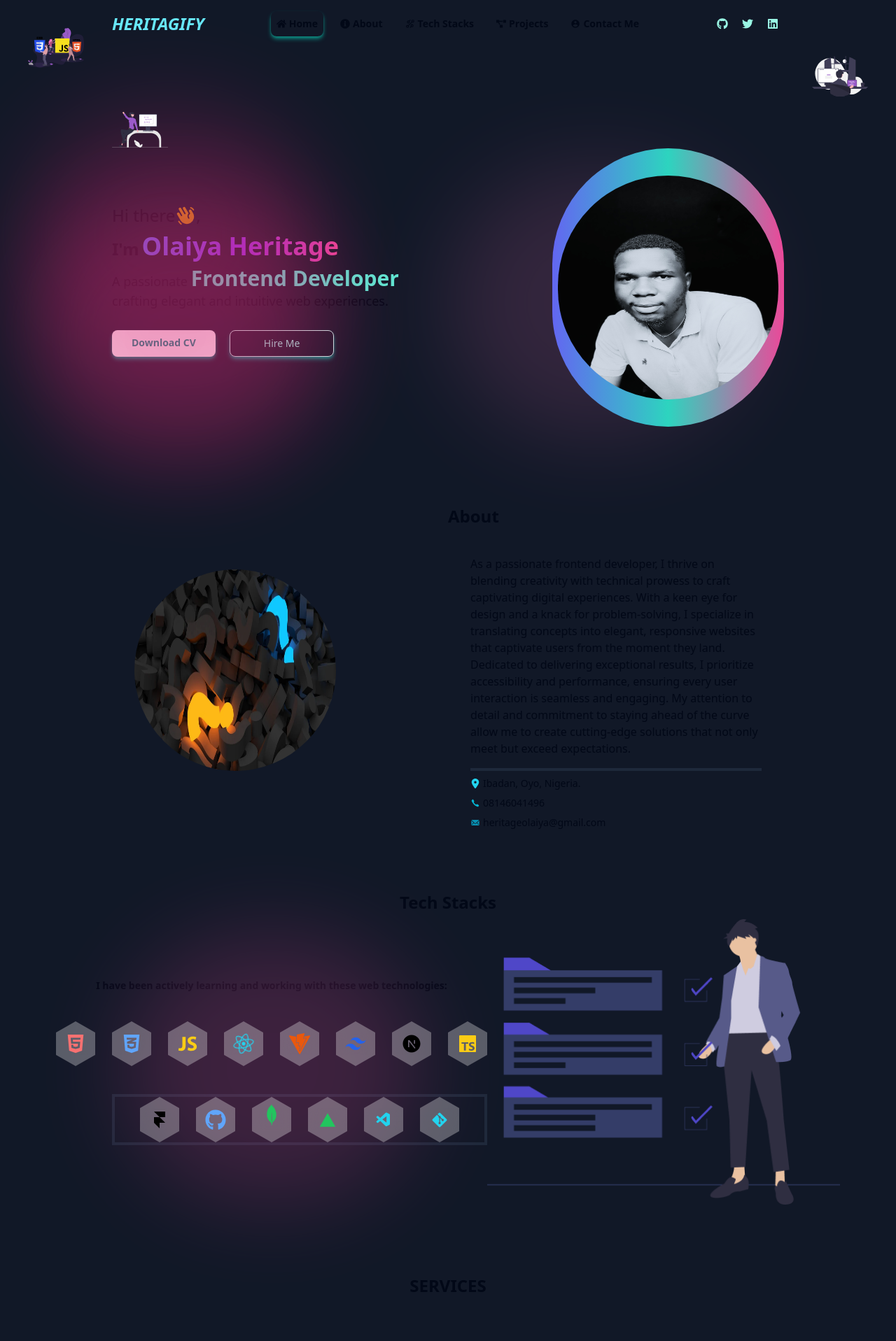
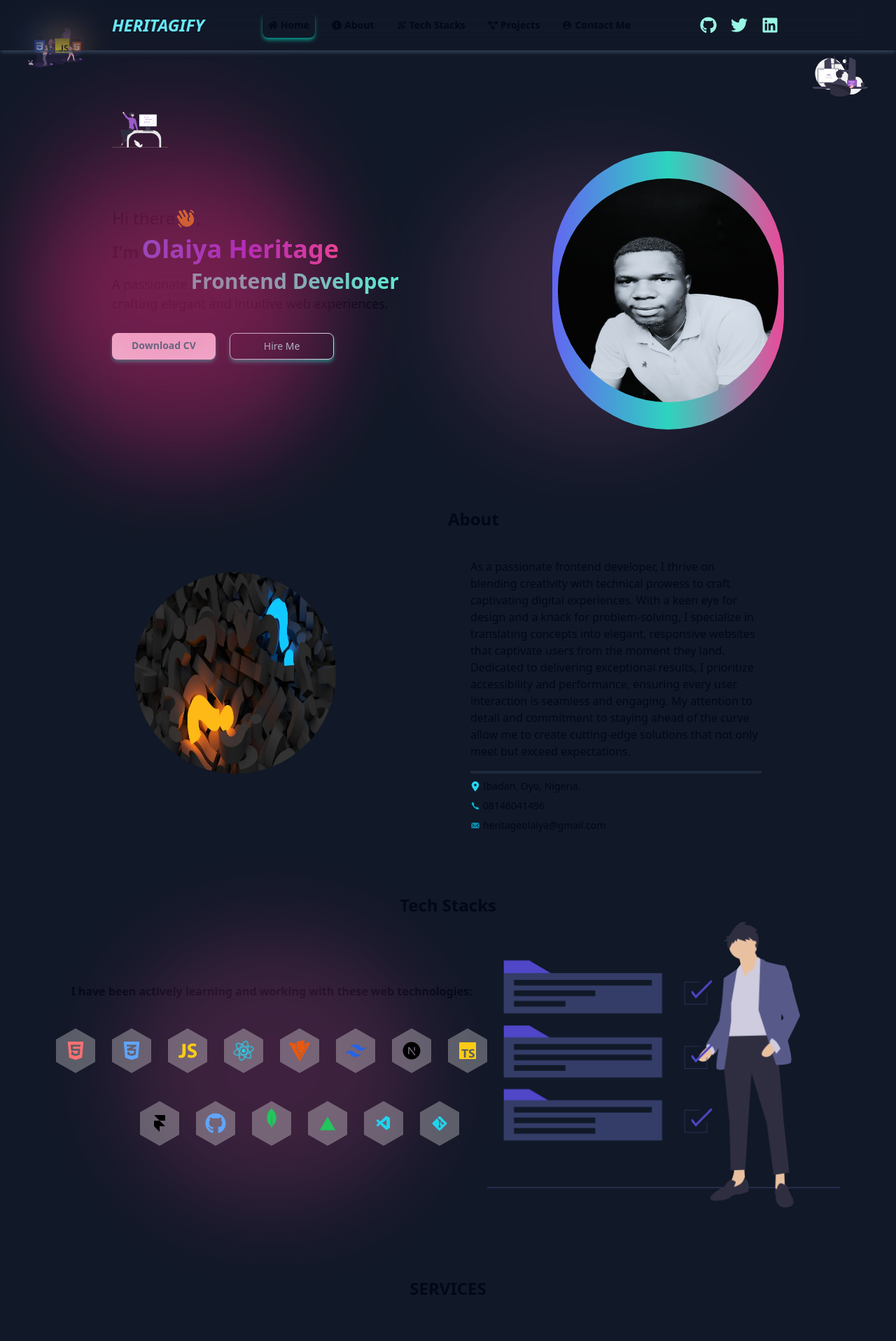
Before and after one commit to Heritagify/My-Portfolio, a Next.js app: page / in a window 1280 px wide. Shown: the top 1917 px of the page at 70% size. Built offline with nearby package versions, Linux system fonts and the light colour scheme.

Commit message:
techstack sorted

```diff
--- a/components/Navbar.tsx
+++ b/components/Navbar.tsx
@@ -14,7 +14,7 @@ export default function Navbar() {
   };
 
   return (
-    <div>
+    <div className="sticky top-0 left-0 right-0 z-50 backdrop-blur-xl shadow-md shadow-slate-700">
       <header className="flex justify-between mx-4 md:mx-36 p-4 md:p-4 items-center container-fluid py-3">
         <h1 className="italic text-cyan-300 font-semibold text-xl md:text-2xl">
           HERITAGIFY
@@ -53,13 +53,13 @@ export default function Navbar() {
 
         <div className="flex space-x-1">
           <button className="cursor-pointer p-2 rounded-lg text-teal-200">
-            <FaGithub />
+            <FaGithub  className="text-2xl"/>
           </button>
           <button className="cursor-pointer p-2 rounded-lg text-teal-200">
-            <FaTwitter />
+            <FaTwitter className="text-2xl"/>
           </button>
           <button className="cursor-pointer p-2 rounded-lg text-teal-200">
-            <FaLinkedin />
+            <FaLinkedin className="text-2xl" />
           </button>
         </div>
       </header>
--- a/components/TechStack.tsx
+++ b/components/TechStack.tsx
@@ -27,7 +27,7 @@ export default function TechStack() {
         </div>
         <div className="flex mx-20 justify-between items-center">
           <div className="space-y-10">
-          <center className="text-sm font-semibold">I have been actively learning and working with these web technologies:</center>
+          <center className="text-md font-semibold">I have been actively learning and working with these web technologies:</center>
             <div className="flex justify-center gap-6">
               <div  data-aos="flip-left"
                   className="group relative flex items-center justify-center hover:shadow-md hover:shadow-white hexagon">
@@ -36,82 +36,82 @@ export default function TechStack() {
                   HTML
                 </span>
               </div>
-              <div className="group relative flex items-center justify-center hover:shadow-md hover:shadow-white hexagon">
+              <div   data-aos="flip-right" className="group relative flex items-center justify-center hover:shadow-md hover:shadow-white hexagon">
                 <FaCss3Alt className="text-3xl text-blue-400" />
                 <span className="absolute -top-12 left-1/2 -translate-x-1/2 px-3 py-2 bg-gradient-to-r from-blue-400 to-indigo-900 text-white text-sm rounded-full shadow-md opacity-0 group-hover:opacity-100 transition-opacity duration-300">
                   CSS
                 </span>
               </div>
-              <div className="group relative flex items-center justify-center hover:shadow-md hover:shadow-white hexagon">
+              <div data-aos="flip-left" className="group relative flex items-center justify-center hover:shadow-md hover:shadow-white hexagon">
                 <IoLogoJavascript className="text-3xl text-yellow-400" />
                 <span className="absolute -top-12 left-1/2 -translate-x-1/2 px-3 py-2 bg-gradient-to-r from-red-400 to-red-500 text-white text-sm rounded-full shadow-md opacity-0 group-hover:opacity-100 transition-opacity duration-300">
                   JAVASCRIPT
                 </span>
               </div>
-              <div className="group relative flex items-center justify-center hover:shadow-md hover:shadow-white hexagon">
+              <div  data-aos="flip-right" className="group relative flex items-center justify-center hover:shadow-md hover:shadow-white hexagon">
                 <FaReact className="text-3xl text-cyan-400 animate-spin" />
                 <span className="absolute -top-12 left-1/2 -translate-x-1/2 px-3 py-2 bg-gradient-to-r from-red-400 to-red-500 text-white text-sm rounded-full shadow-md opacity-0 group-hover:opacity-100 transition-opacity duration-300">
                   REACTJS
                 </span>
               </div>
-              <div className="group relative flex items-center justify-center hover:shadow-md hover:shadow-white hexagon">
+              <div  data-aos="flip-left" className="group relative flex items-center justify-center hover:shadow-md hover:shadow-white hexagon">
                 <SiVite className="text-3xl text-orange-600" />
                 <span className="absolute -top-12 left-1/2 -translate-x-1/2 px-3 py-2 bg-gradient-to-r from-blue-400 to-indigo-900 text-white text-sm rounded-full shadow-md opacity-0 group-hover:opacity-100 transition-opacity duration-300">
                   VITE
                 </span>
               </div>
-              <div className="group relative flex items-center justify-center hover:shadow-md hover:shadow-white hexagon">
+              <div  data-aos="flip-right" className="group relative flex items-center justify-center hover:shadow-md hover:shadow-white hexagon">
                 <SiTailwindcss className="text-3xl text-blue-600 animate-pulse" />
                 <span className="absolute -top-14 left-1/2 -translate-x-1/2 w-28 py-2 text-center bg-gradient-to-r from-red-400 to-red-500 text-white text-xs rounded-full shadow-md opacity-0 group-hover:opacity-100 transition-opacity duration-300">
                   TAILWIND CSS
                 </span>
               </div>
-              <div className="group relative flex items-center justify-center hover:shadow-md hover:shadow-white hexagon">
+              <div  data-aos="flip-left" className="group relative flex items-center justify-center hover:shadow-md hover:shadow-white hexagon">
                 <RiNextjsFill className="text-3xl text-black" />
                 <span className="absolute -top-12 left-1/2 -translate-x-1/2 px-3 py-2 bg-gradient-to-r from-blue-400 to-indigo-900 text-white text-sm rounded-full shadow-md opacity-0 group-hover:opacity-100 transition-opacity duration-300">
                   NEXTJS
                 </span>
               </div>
 
-              <div className="group relative flex items-center justify-center hover:shadow-md hover:shadow-white hexagon">
+              <div  data-aos="flip-left" className="group relative flex items-center justify-center hover:shadow-md hover:shadow-white hexagon">
                 <SiTypescript className="text-2xl text-yellow-400" />
                 <span className="absolute -top-12 left-1/2 -translate-x-1/2 px-3 py-2 bg-gradient-to-r from-blue-400 to-indigo-900 text-white text-sm rounded-full shadow-md opacity-0 group-hover:opacity-100 transition-opacity duration-300">
                   TYPESCRIPT
                 </span>
               </div>
             </div>
-            <div className="flex justify-center gap-6 ml-20 border-4">
-            <div className="group relative flex items-center justify-center hover:shadow-md hover:shadow-white animate-pulse hexagon">
+            <div className="flex justify-center gap-6 ml-20">
+            <div  data-aos="flip-right" className="group relative flex items-center justify-center hover:shadow-md hover:shadow-white animate-pulse hexagon">
                 <SiFramer className="text-2xl text-black" />
                 <span className="absolute -top-14 left-1/2 -translate-x-1/2  w-28 py-2 text-center bg-gradient-to-r from-red-400 to-red-500 text-white text-xs rounded-full shadow-md opacity-0 group-hover:opacity-100 transition-opacity duration-300">
                   FRAMER MOTION
                 </span>
               </div>
-              <div className="group relative flex items-center justify-center hover:shadow-md hover:shadow-white hexagon">
+              <div  data-aos="flip-left" className="group relative flex items-center justify-center hover:shadow-md hover:shadow-white hexagon">
                 <FaGithub className="text-3xl text-blue-400" />
                 <span className="absolute -top-12 left-1/2 -translate-x-1/2 px-3 py-2 bg-gradient-to-r from-blue-400 to-indigo-900 text-white text-sm rounded-full shadow-md opacity-0 group-hover:opacity-100 transition-opacity duration-300">
                   GITHUB
                 </span>
               </div>
-              <div className="group relative flex items-center justify-center hover:shadow-md hover:shadow-white hexagon">
+              <div  data-aos="flip-right" className="group relative flex items-center justify-center hover:shadow-md hover:shadow-white hexagon">
                 <SiMongodb className="text-3xl text-green-500 animate-bounce" />
                 <span className="absolute -top-12 left-1/2 text-center -translate-x-1/2 w-28 py-2 bg-gradient-to-r from-red-400 to-red-500 text-white text-sm rounded-full shadow-md opacity-0 group-hover:opacity-100 transition-opacity duration-300">
                   MONGODB
                 </span>
               </div>
-              <div className="group relative flex items-center justify-center hover:shadow-md hover:shadow-white hexagon">
+              <div  data-aos="flip-left" className="group relative flex items-center justify-center hover:shadow-md hover:shadow-white hexagon">
                 <IoLogoVercel className="text-2xl text-green-500" />
                 <span className="absolute -top-12 left-1/2 -translate-x-1/2 px-3 py-2 bg-gradient-to-r from-blue-400 to-indigo-900 text-white text-sm rounded-full shadow-md opacity-0 group-hover:opacity-100 transition-opacity duration-300">
                   VERCEL
                 </span>
               </div>
-              <div className="group relative flex items-center justify-center hover:shadow-md hover:shadow-white hexagon">
+              <div  data-aos="flip-right" className="group relative flex items-center justify-center hover:shadow-md hover:shadow-white hexagon">
                 <VscVscode className="text-2xl text-cyan-400 animate-pulse" />
                 <span className="absolute text-center -top-12 left-1/2 -translate-x-1/2 w-28 py-2 bg-gradient-to-r from-blue-400 to-indigo-900 text-white text-xs rounded-full shadow-md opacity-0 group-hover:opacity-100 transition-opacity duration-300">
                   VS CODE
                 </span>
               </div>
-              <div className="group relative flex items-center justify-center hover:shadow-md hover:shadow-white hexagon">
+              <div  data-aos="flip-left" className="group relative flex items-center justify-center hover:shadow-md hover:shadow-white hexagon">
                 <FaGitAlt className="text-2xl text-cyan-400" />
                 <span className="absolute -top-12 left-1/2 -translate-x-1/2 px-3 py-2 bg-gradient-to-r from-red-400 to-red-500 text-white text-sm rounded-full shadow-md  opacity-0 group-hover:opacity-100 transition-opacity duration-300">
                   GIT
```
